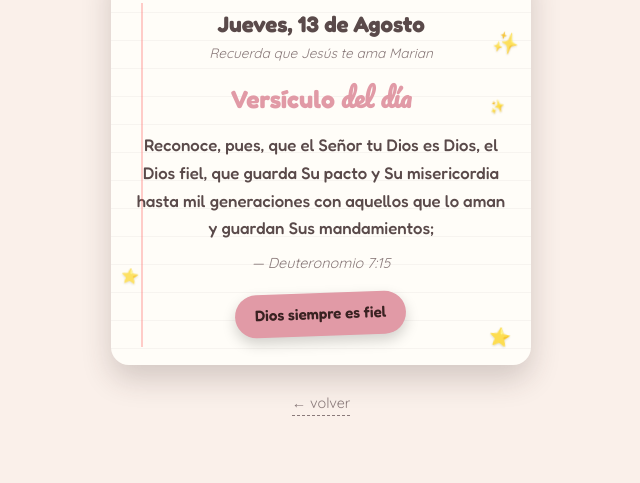
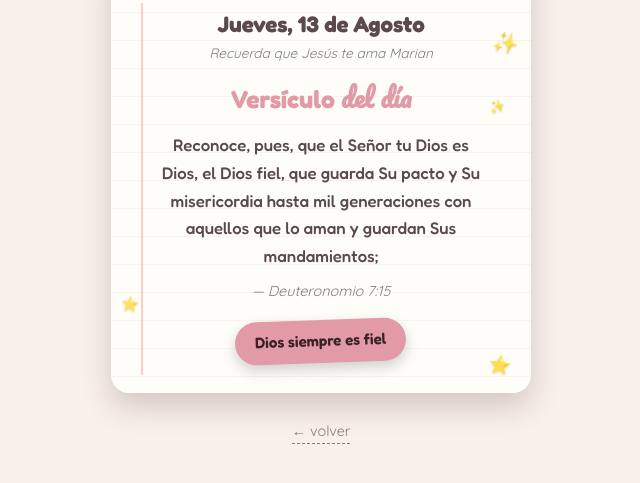
Before and after one commit to Agustin23-gif/Regalo-sticker-NFC-, a plain HTML site: page gatito3.html in a window 1280 px wide. Shown: the part 171-654 px from the top of the page, without its empty margins (319-959 px from the left). Drawn offline with Linux system fonts and the light colour scheme.

Commit message:
Separa el texto del versículo de la línea de margen de la agenda
Envuelve versículo, referencia y mensaje en .cuerpo-versiculo con
padding simétrico de 22px, evitando que el texto toque la línea
rosada y manteniendo el mismo eje de centrado que fecha, dedicatoria
y encabezado.

Co-Authored-By: Claude Sonnet 5 <noreply@anthropic.com>

```diff
--- a/gatito3.css
+++ b/gatito3.css
@@ -144,7 +144,14 @@ body {
   color: var(--agenda-acento);
 }
 
-/* ---------- Versículo ---------- */
+/* ---------- Cuerpo del versículo ---------- */
+/* Padding simétrico para separar el texto de la línea de margen
+   (.agenda-hoja::before) sin descentrarlo respecto a la fecha,
+   la dedicatoria y el encabezado de arriba. */
+.cuerpo-versiculo {
+  padding: 0 22px;
+}
+
 .texto-versiculo {
   font-family: 'Fredoka', sans-serif;
   font-weight: 500;
--- a/gatito3.html
+++ b/gatito3.html
@@ -43,11 +43,13 @@
         <span class="titulo-bold">Versículo</span><span class="titulo-script">del día</span>
       </h1>
 
-      <p class="texto-versiculo" id="texto-versiculo">Cargando versículo…</p>
-      <p class="referencia-versiculo" id="referencia-versiculo"></p>
+      <div class="cuerpo-versiculo">
+        <p class="texto-versiculo" id="texto-versiculo">Cargando versículo…</p>
+        <p class="referencia-versiculo" id="referencia-versiculo"></p>
 
-      <div class="sticker-mensaje">
-        <span id="mensaje-versiculo"></span>
+        <div class="sticker-mensaje">
+          <span id="mensaje-versiculo"></span>
+        </div>
       </div>
     </div>
 
```
